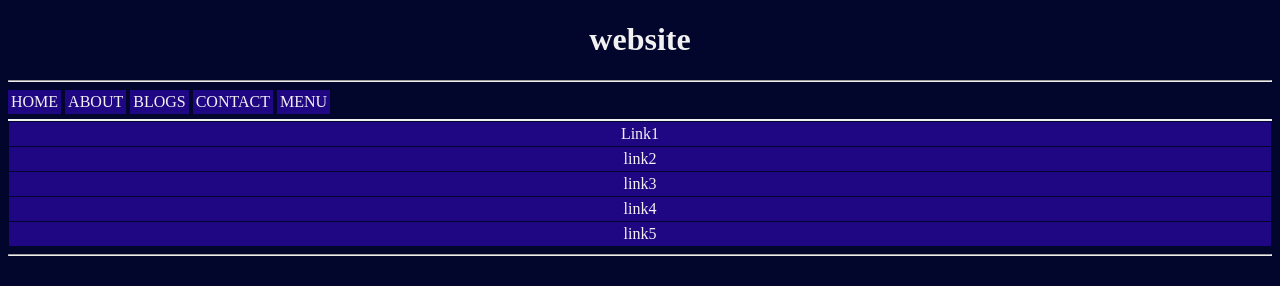
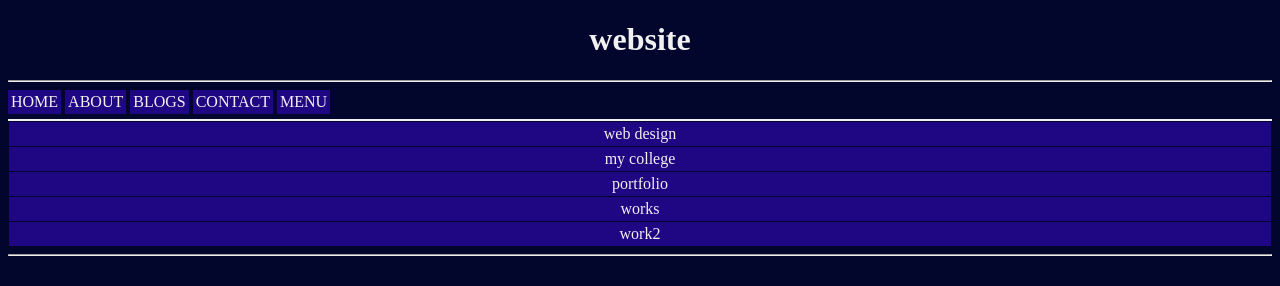
Before and after one commit to ashish221306/website, a plain HTML site: page contact.html in a window 1280 px wide. Both pictures are taken after a click on the link "MENU". Shown: the top 286 px of the page. Drawn offline with nearby package versions, Linux system fonts and the light colour scheme.

Commit message:
Update contact.html
Nnsns

```diff
--- a/contact.html
+++ b/contact.html
@@ -25,11 +25,11 @@
        <a id="menu" href="">MENU</a>
    </navbar>
    <div class="menu">
-       <a href="">Link1</a>
-         <a href="">link2</a>
-           <a href="">link3</a>
-             <a href="">link4</a>
-               <a href="">link5</a>
+       <a href="http://hillyourself.blogspot.com">web design</a>
+         <a href="http://snickhamaria.blogspot.com">my college</a>
+           <a href="https://ashishfgiet.tk">portfolio</a>
+             <a href="https://ashishtech-solution.blogspot.com">works</a>
+               <a href="http://gpsinduria.blogspot.com">work2</a>
 
    </div>
    <hr>
```
